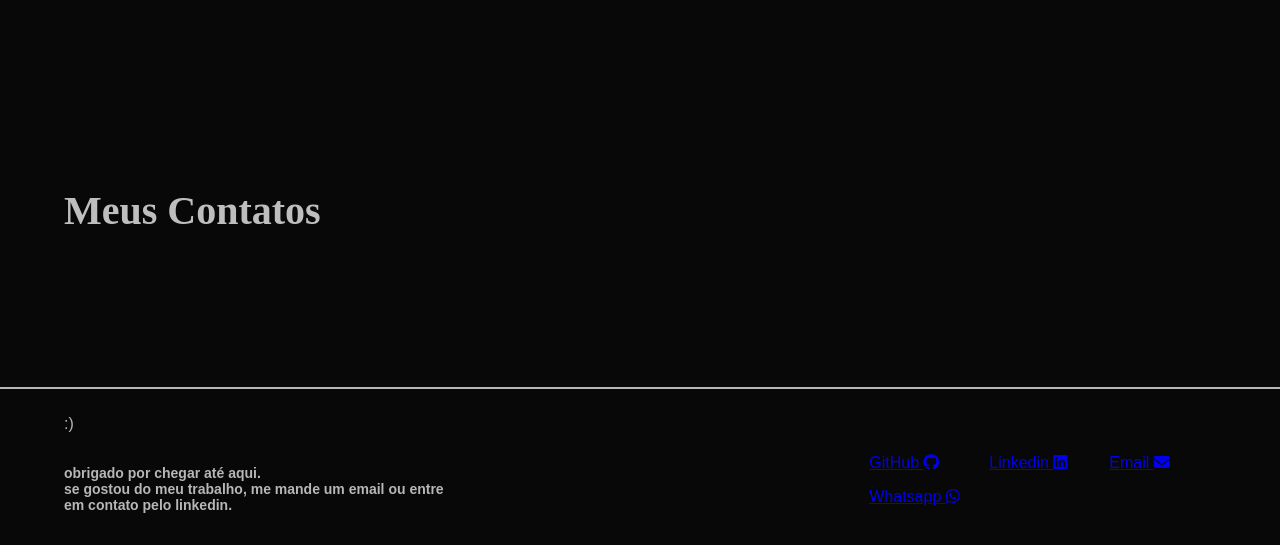
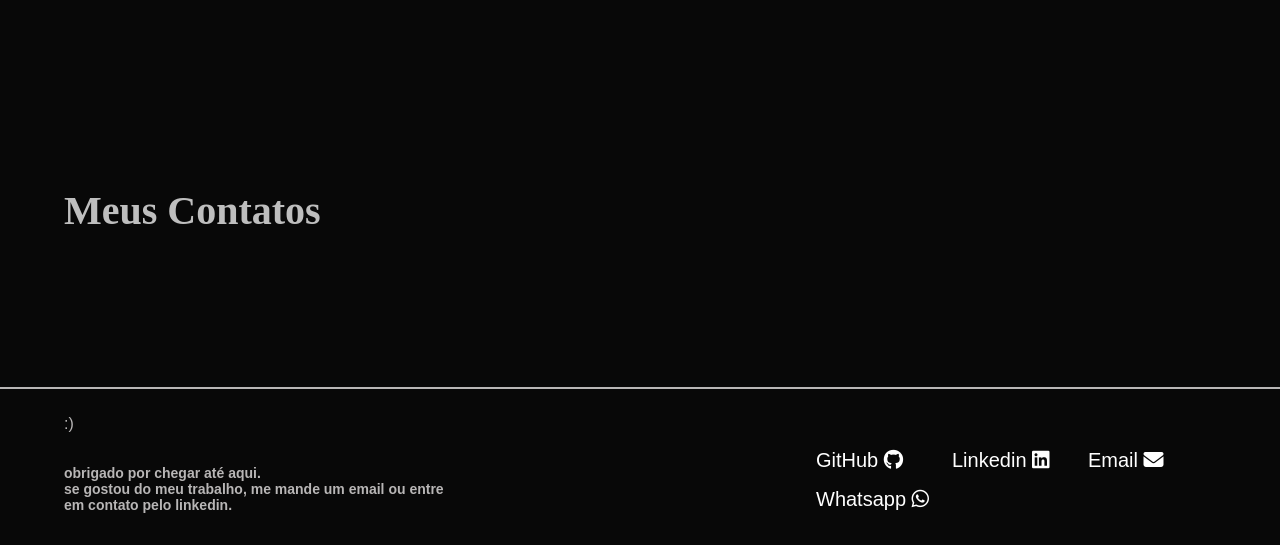
Before and after one commit to LucasSantss/LucasSants, a plain HTML site: page index.html in a window 1280 px wide. Shown: the part 4673-5218 px from the top of the page. Drawn offline with nearby package versions, Linux system fonts and the light colour scheme; animation ran at ten frames a second; a web font is replaced by a local one.

Commit message:
aumento da fonte menu

```diff
--- a/style.css
+++ b/style.css
@@ -375,8 +375,22 @@ button:hover {
     gap: 1rem;
 }
 
+
 .menu li {
+    font-size: 20px;
     width: 30%;
+}
+
+.menu li a {
+    color: #fff;
+    text-decoration: none;
+    transition: .3s ease;
+}
+
+.menu li a:hover {
+    scale: 1.1;
+    color: #0152fc;
+    text-decoration: underline;
 }
 
 .footer-section {
```
Also changed, not shown: font/BlackMango-Black.otf (deleted).
